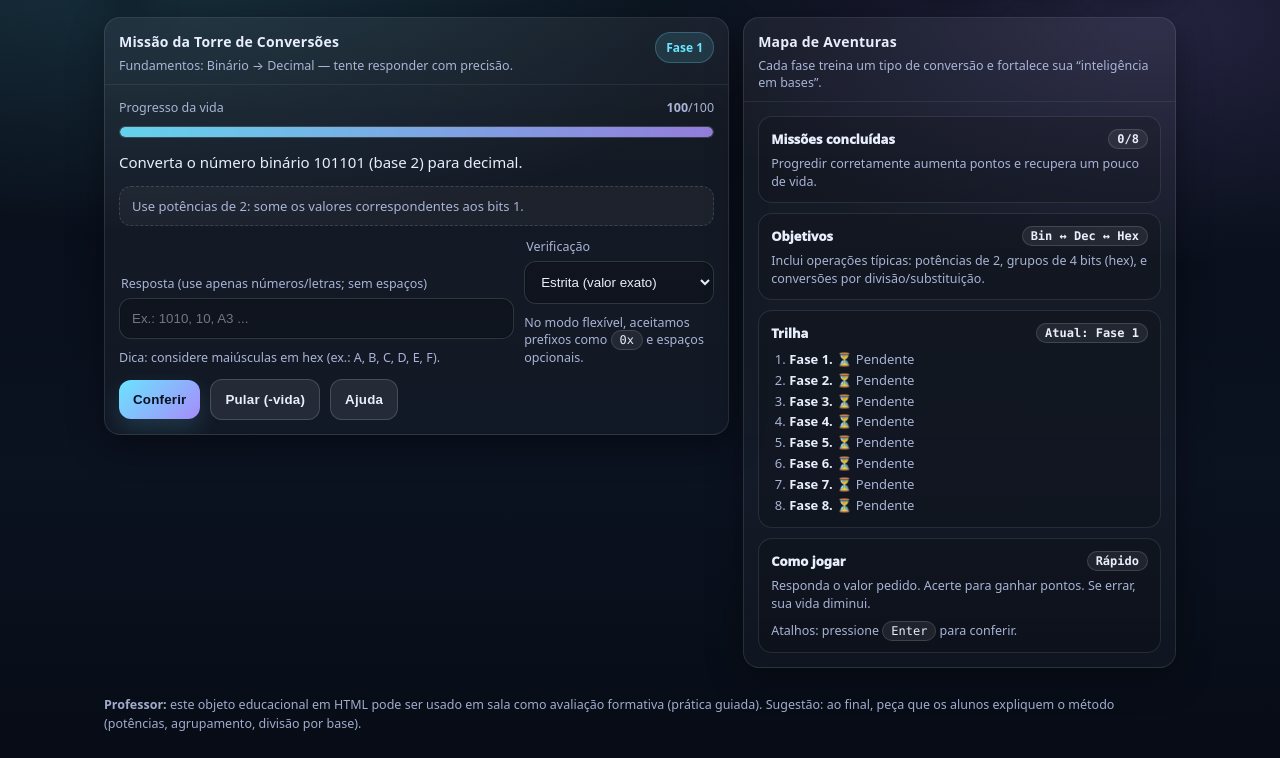
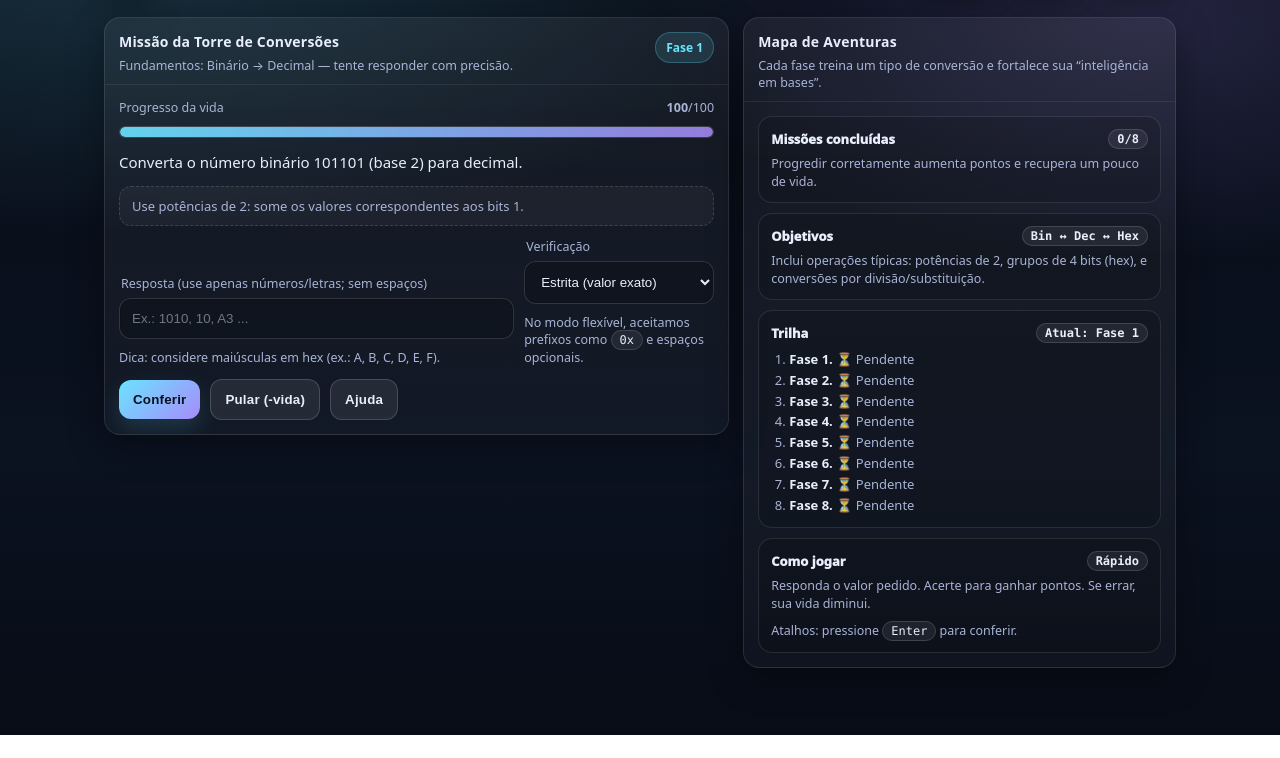
Before and after one commit to robsonhcm/sistemas-digitais, a plain HTML site: page index.html in a window 1280 px wide. Shown: the part 65-823 px from the top of the page. After the commit the page ends 800 px from the top, so only its background shows below. Drawn offline with Linux system fonts and the light colour scheme.

Commit message:
Update index.html

```diff
--- a/index.html
+++ b/index.html
@@ -527,12 +527,7 @@
     </div>
   </main>
 
-  <footer>
-    <strong>Professor:</strong> este objeto educacional em HTML pode ser usado em sala como avaliação formativa (prática guiada).
-    Sugestão: ao final, peça que os alunos expliquem o método (potências, agrupamento, divisão por base).
-  </footer>
-
-  <!-- MODAL AJUDA -->
+   <!-- MODAL AJUDA -->
   <div class="modalOverlay" id="helpModal" role="dialog" aria-modal="true" aria-labelledby="helpTitle">
     <div class="modal">
       <h3 id="helpTitle">Ajuda rápida (Sistemas de Numeração)</h3>
```
